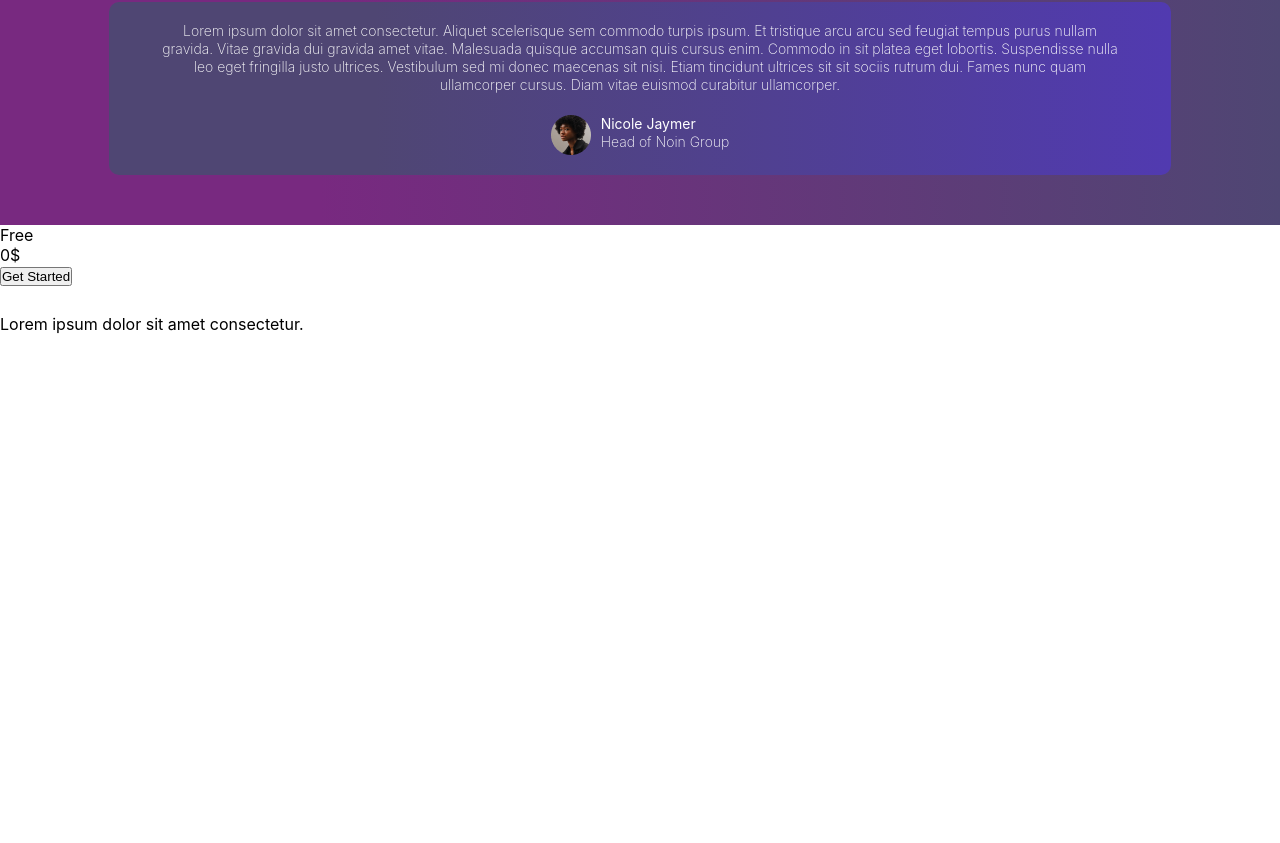
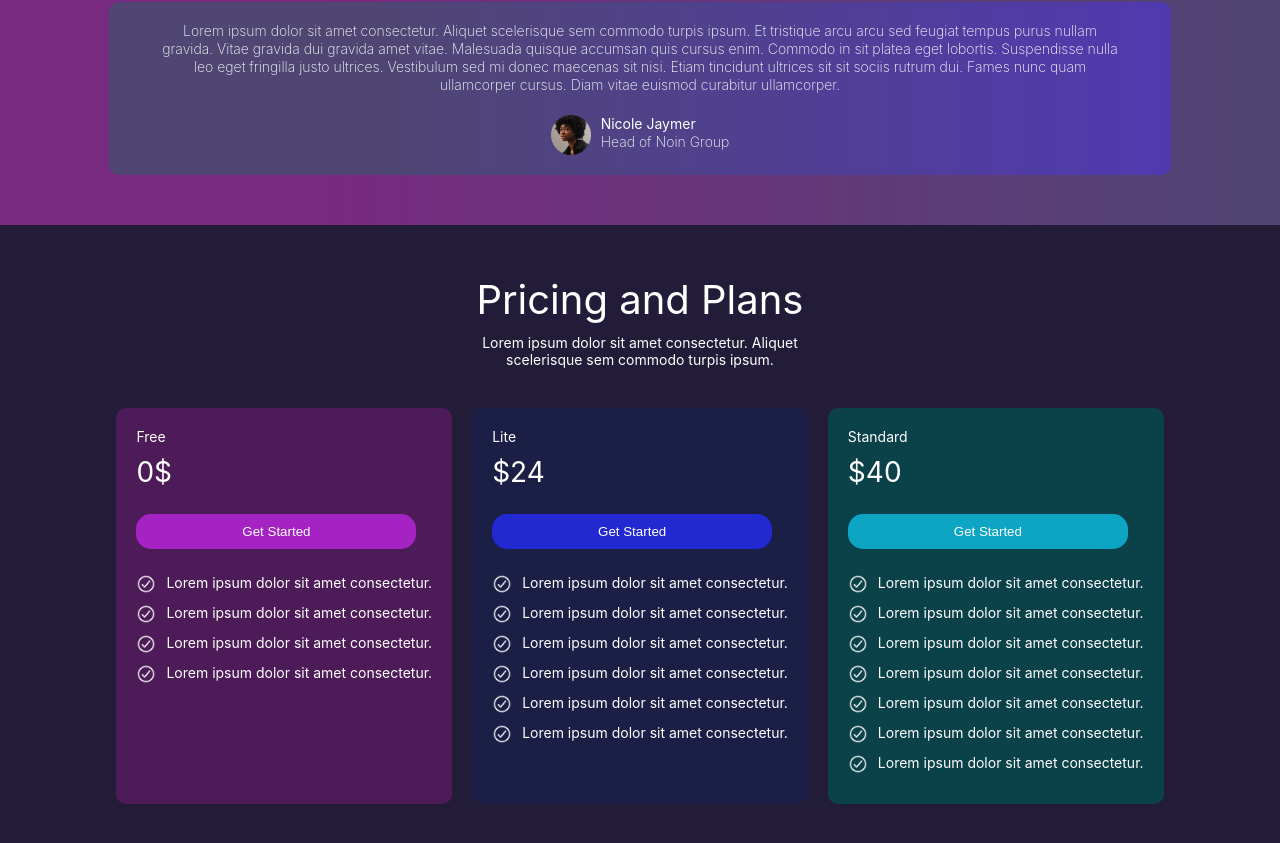
Before and after one commit to Bentike/Neptis, a React (Create React App) app: page / in a window 1280 px wide. Shown: the part 1790-2633 px from the top of the page. Before the commit the page ends 2124 px from the top, so only its background shows below. Built offline with nearby package versions, Linux system fonts and the light colour scheme.

Commit message:
changed card background

```diff
--- a/src/Components/CardOne.js
+++ b/src/Components/CardOne.js
@@ -1,15 +1,16 @@
-import check from "../images/check.png"
+import List from "./List";
+import "../Styles/cardOne.css";
 
 const CardOne = () => {
     return(
-        <div>
-           <p>Free</p>
-           <p>0$</p>
-           <button>Get Started</button>
-           <div>
-              <img src={check} className="check"/>
-              <p>Lorem ipsum dolor sit amet consectetur.</p>
-           </div>
+        <div className="price-card free-card">
+           <p className="free">Free</p>
+           <p className="price">0$</p>
+           <button className="start">Get Started</button>
+           <List/>
+           <List/>
+           <List/>
+           <List/>
         </div>
     );
 }
--- /dev/null
+++ b/src/Components/List.js
@@ -0,0 +1,12 @@
+import check from "../images/check.png";
+
+const List = () => {
+  return (
+    <div className="check-wrap">
+      <img src={check} className="check" />
+      <p>Lorem ipsum dolor sit amet consectetur.</p>
+    </div>
+  );
+};
+
+export default List
--- /dev/null
+++ b/src/Components/Lite.js
@@ -0,0 +1,20 @@
+import List from "./List";
+import "../Styles/lite.css";
+
+const Lite = () => {
+    return(
+        <div className="price-card lite-card">
+           <p className="free">Lite</p>
+           <p className="price">$24</p>
+           <button className="start lite-btn">Get Started</button>
+           <List/>
+           <List/>
+           <List/>
+           <List/>
+           <List/>
+           <List/>
+        </div>
+    );
+}
+
+export default Lite;
--- a/src/Components/Pricing.js
+++ b/src/Components/Pricing.js
@@ -1,12 +1,25 @@
 import "../Styles/pricing.css";
 import CardOne from "./CardOne";
+import Lite from "./Lite";
+import Standard from "./Standard";
 
 const Pricing = () => {
-    return(
-        <div>
-          <CardOne/>
-        </div>
-    );
-}
+  return (
+    <div className="pricing">
+      <div className="pricing-header">
+        <h2>Pricing and Plans</h2>
+        <p>
+          Lorem ipsum dolor sit amet consectetur. Aliquet  <br/> scelerisque sem
+          commodo turpis ipsum.
+        </p>
+      </div>
+      <div className="card-price-wrap">
+        <CardOne />
+        <Lite />
+        <Standard />
+      </div>
+    </div>
+  );
+};
 
 export default Pricing;
--- /dev/null
+++ b/src/Components/Standard.js
@@ -0,0 +1,21 @@
+import List from "./List";
+import "../Styles/standard.css";
+
+const Standard = () => {
+  return (
+    <div className="price-card standard-card">
+      <p className="free">Standard</p>
+      <p className="price">$40</p>
+      <button className="start standard-btn">Get Started</button>
+      <List />
+      <List />
+      <List />
+      <List />
+      <List />
+      <List />
+      <List />
+    </div>
+  );
+};
+
+export default Standard;
--- a/src/Styles/cardOne.css
+++ b/src/Styles/cardOne.css
@@ -0,0 +1,44 @@
+.price-card{
+    color: #fff;
+    padding: 20px;
+    border-radius: 10px;
+    margin: 10px;
+}
+
+.free-card{
+     background-color: #4d1c58;
+}
+
+.check-wrap{
+    display: flex;
+    margin: 10px 0;
+}
+
+.check-wrap p{
+    font-size: 14px;
+}
+
+.check{
+    width: 20px;
+    height: 20px;
+    margin-right: 10px;
+}
+
+.start{
+    padding: 10px;
+    width: 280px;
+    border-radius: 15px;
+    border: none;
+    margin: 15px 0;
+    background-color: #A522C3;
+    color: #fff;
+}
+
+.free{
+    font-size: 14px;
+}
+
+.price{
+    font-size: 28px;
+    margin: 10px 0;
+}
--- /dev/null
+++ b/src/Styles/lite.css
@@ -0,0 +1,7 @@
+.lite-card{
+    background-color: #1b1f46;
+}
+
+.lite-btn{
+    background-color: #2229D0;
+}
--- a/src/Styles/pricing.css
+++ b/src/Styles/pricing.css
@@ -0,0 +1,26 @@
+.pricing{
+    background-color: #221C38;
+    padding: 50px;
+    color: #fff;
+}
+
+.pricing-header{
+    text-align: center;
+}
+
+.card-price-wrap{
+    display: flex;
+    justify-content: center;
+    flex-wrap: wrap;
+}
+
+.pricing-header h2{
+    font-size: 40px;
+    font-weight: 400;
+    margin-bottom: 10px;
+}
+
+.pricing-header p{
+    font-size: 14px;
+    margin-bottom: 30px;
+}
--- /dev/null
+++ b/src/Styles/standard.css
@@ -0,0 +1,7 @@
+.standard-card{
+    background-color: #0b4149;
+}
+
+.standard-btn{
+    background-color: #0EA4C4;
+}
```
